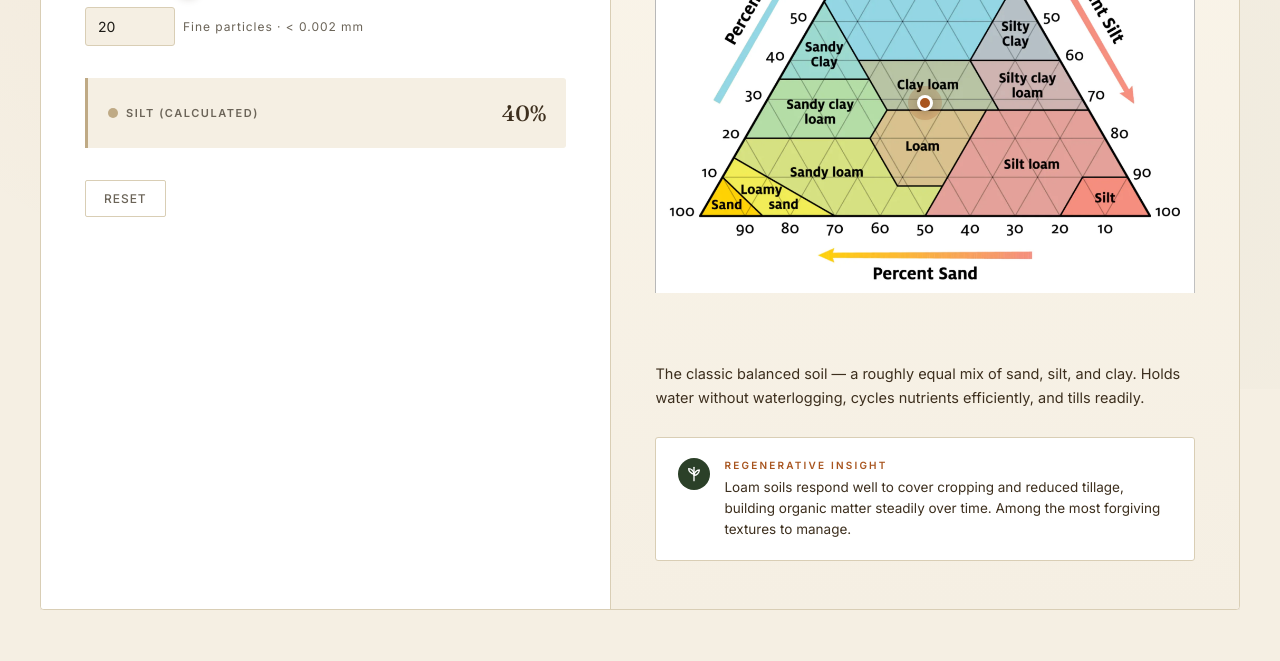
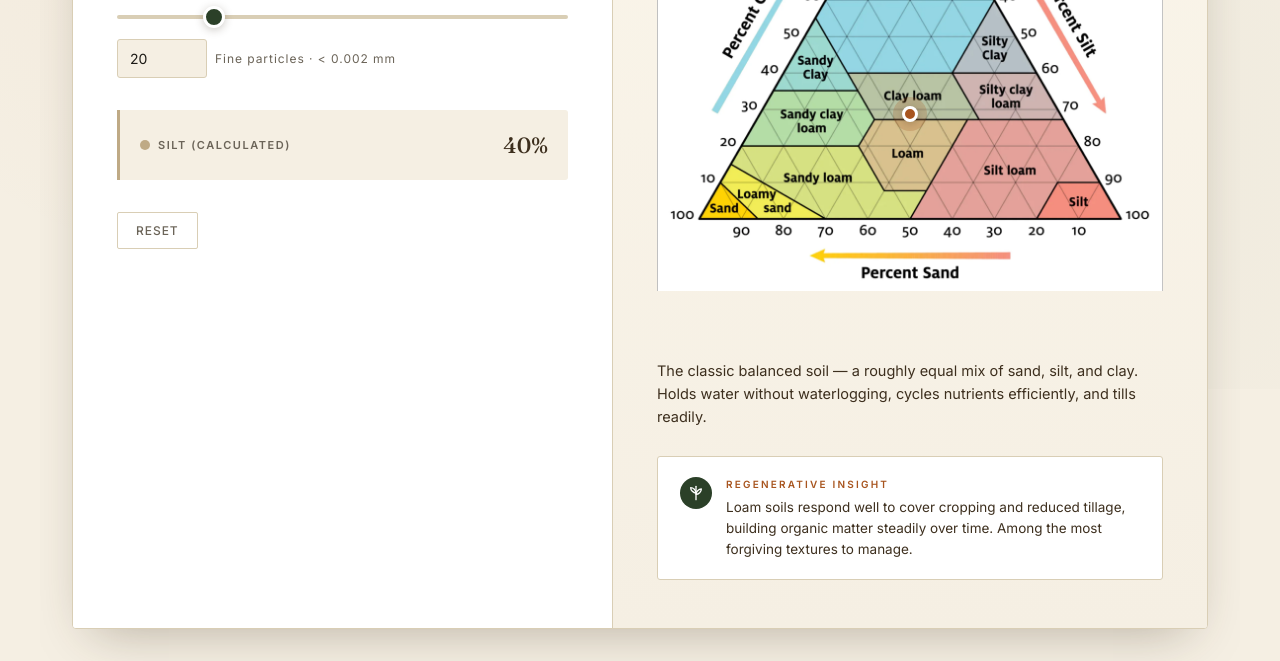
Before and after one commit to scisoilmaps-del/soil-texture-calculator-V2, a plain HTML site: page index.html in a window 1280 px wide. Shown: the part 411-1072 px from the top of the page. Before the commit the page ends 1021 px from the top, so only its background shows below. Drawn offline with Linux system fonts and the light colour scheme.

Commit message:
Add files via upload

```diff
--- a/index.html
+++ b/index.html
@@ -163,9 +163,10 @@
     position: relative;
     z-index: 1;
     max-width: 1200px;
-    margin: 0 auto 0;
-    padding: 0;
+    margin: 0 auto;
+    padding: 32px;
     contain: paint;
+    box-sizing: border-box;
   }
   .calc-grid {
     display: grid;
```
